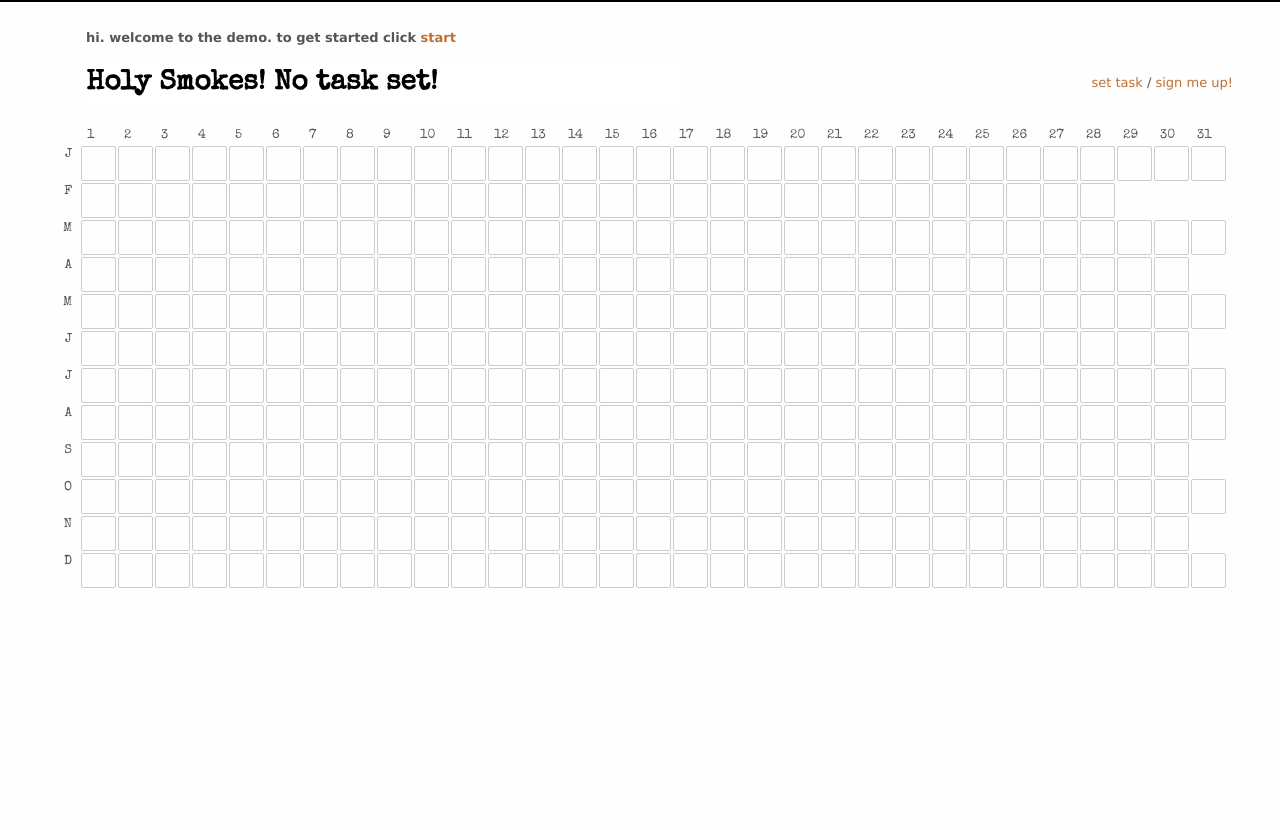
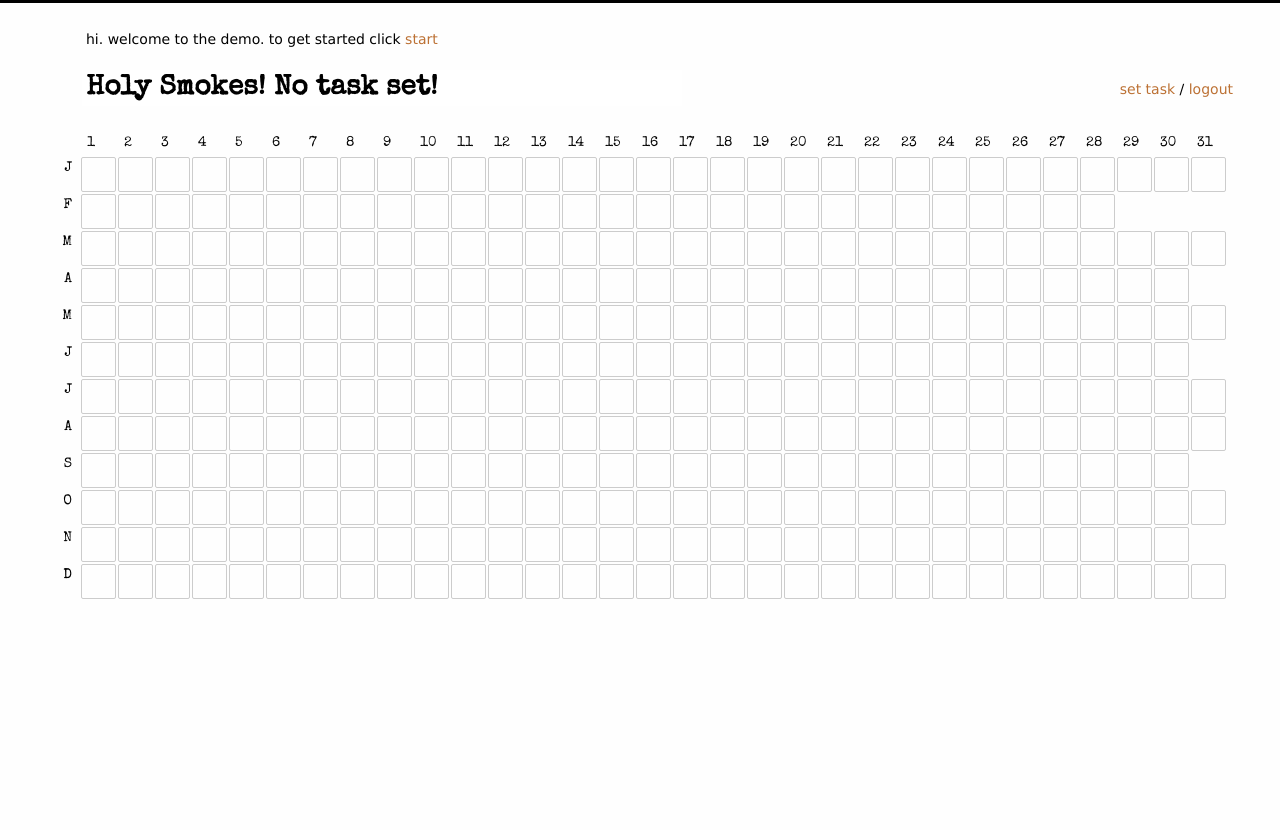
Before and after one commit to vdugar/Seinfeld-Calendar, a Django app: template templates/demo.html in a window 1280 px wide. Run offline with Django 3.2, Linux system fonts and the light colour scheme; the template is opened without the code that fills it, so the values that code supplies are empty; some libraries are stand-ins or nearby versions.

Commit message:
cleaned up css.

```diff
--- a/static/js/demojs.js
+++ b/static/js/demojs.js
@@ -128,7 +128,7 @@ var setDisplay = function(){
 	boxWidth = (quo/32)-4;
 	$('.wrap').width(quo+2);
 	$('.daylabel').width(boxWidth+4);
-	$('.label').width(boxWidth);
+	$('.monthlabel').width(boxWidth);
 	$('.day').width(boxWidth);
 	$('.day').height(boxWidth);
 	$('#title').attr('value', 'Holy Smokes! No task set!');
--- a/static/js/js.js
+++ b/static/js/js.js
@@ -227,7 +227,7 @@ $(document).ready(function(){
 	boxWidth = (quo/32)-4;
 	$('.wrap').width(quo+2);
 	$('.daylabel').width(boxWidth+4);
-	$('.label').width(boxWidth);
+	$('.monthlabel').width(boxWidth);
 	$('.day').width(boxWidth);
 	$('.day').height(boxWidth);
 
--- a/static/style/layout.css
+++ b/static/style/layout.css
@@ -1,16 +1,12 @@
-body {
-	background: url('http://www.primatelabs.ca/assets/img/ui/bg-repeat.gif')  #F3F3F3;
+html,body {
+	background: #fefefe;
+	font: 14px/1.4 'lucida grande',Verdana, sans-serif;
 }
-
-body {
-	font: 14px/1.4 'Lucida Grande',Verdana, sans-serif;
-}
-
-hr {
-	border: 0 #ccc solid;
-	border-top-width: 1px;
-	clear: both;
-	height: 0;
+#cover{
+	width:100%;
+	background-color: #f3f3f3;
+	margin:0;
+	padding:0;
 }
 
 h1 {
@@ -39,9 +35,10 @@ h6 {
 
 h1,h2,h3,h4,h5,h6 {
 	line-height: 100%;
+	padding:0;
+	margin:0;
 }
 
-p,
 dl,
 hr,
 h1,
@@ -59,169 +56,156 @@ fieldset,
 figure {
 	margin-bottom: 20px;
 }
+
+div{margin:0;}
+
 /* `Header
 ----------------------------------------------------------------------------------------------------*/
 
 .header {
+	width: 100%;
 	background: #000;
-	padding: 15px 0 1px 0;
+	padding-top: 15px;
 }
 
 .header h1 {
-	float: left;
-	margin: 0;
+	margin-bottom: 0;
 }
-hr {
-	background: transparent;
-	color: transparent;
-	border-left:  none;
-	border-right: none;
-	border-top:   none;
-	border-bottom: 1px dashed #ccc;
-}
+
 .header h1 a {
 	background: url("../images/logo.png") no-repeat;
 	float: left;
 	height: 50px;
 	overflow: hidden;
-	text-indent: -1500px;
 	width: 250px;
 }
 
-.header nav {
+.nav {
+	text-align:right;
 	float: right;
-	margin: 1px 0 0;
 }
 
-.header li {
-	float: left;
-}
+
+/* ----------- BANNER ------------ */
 
 #banner {
-	background:url('http://www.primatelabs.ca/assets/img/ui/bg-repeat.gif')  #F3F3F3;
 	position: relative;
-	margin: 0;
 	overflow: hidden;
 }
 
-h2 {
+#banner h2 {
 	font-family: 'Special Elite', arial, serif;
-	padding: 40px 0 5px;
-	padding-bottom: 20px;
-	margin: 0;
-	line-height: 110%;
+	padding-top: 40px
 }
 
 #banner p {
+	text-align:justify;
 	color: #333;
-	margin: 0 0 60px;
 }
 
 #banner .image {
 	background: url("../images/seinfeld.png") 100% center no-repeat;
 }
 
+hr {
+	clear: both;
+	border-left:  none;
+	border-right: none;
+	border-top:   none;
+	border-bottom: 1px dashed #ccc;
+}
+
+/* CONTENT
+--------------------------------------------------------------------*/
+
 #content {
-	padding: 50px 0;
+	padding: 20px 0 50px;
 }
 
 #content a {
 	color: #563f6b;
 }
 
-footer {
+/* FOOTER
+--------------------------------------------------------------------*/
+.footer {
 	background: #222;
-	color: #FFF;
+	color: #CCC;
 	padding: 30px 0;
 }
 
-footer a {
-	color: #FFF;
-}
-
-footer a:hover {
-	text-decoration: underline;
-}
-
-footer strong {
-	display: block;
-	font-size: 17px;
-	color: #666;
-	margin: 0 0 10px;
-}
+/* FORMS
+--------------------------------------------------------------------*/
 
 .label{
 	font-size: 11px;
 	color: #ccc;
 }
-.label2{
-	font-family: "Lucida Grande",tahoma,verdana,arial,sans-serif;
-	color: #333;
-	font-size: 12px;
-	width: 105px;
-	padding-right: 3px;
-	text-align: right;
-	vertical-align: middle;
-}
+
 .textinput{
 	padding: 3px;
 	border: 1px solid #BDC7D8;
-	font-family: "Lucida Grande",tahoma,verdana,arial,sans-serif;
 	font-size: 11px;
 	background-color: #eee;
 	border-color: #222;
 	border-width: 1px;
-	margin: 0;
 	width: 100px;
+	margin:0;
 	margin-right:20px;
+}
+
+.submit{
+	margin:0;
+	border: 0;
+	outline: none;
+	color: #333;
+	cursor: pointer;
+	font-size: 11px;
+	font-weight: bold;
+	padding: 3px 4px 3px;
+	text-align: center;
+}
+
+.label2{
+	color: #333;
+	font-size: 12px;
+	padding-right: 5px;
+	text-align: right;
+	vertical-align: middle;
 }
 
 .inputtext2{
 	background-color: #fefefe;
 	padding: 6px;
-	font-size: 16px;
-	width: 210px;
-	border-color: #fefefe;
-	margin-top: 6px;
-}
-
-.submit{
-	border: 0;
-	color: #333;
-	cursor: pointer;
-	display: -moz-inline-box;
-	display: inline-block;
-	font-family: 'Lucida Grande', Tahoma, Verdana, Arial, sans-serif;
-	font-size: 11px;
-	font-weight: bold;
-	margin: 0;
-	outline: none;
-	padding: 2px 4px 2px;
-	white-space: nowrap;
-	-webkit-box-align: center;
-	text-align: center;
+	width: 215px;
+	border: 1px inset #fff;
+	margin: 5px 0;
 }
 
 .submit2{
+	background:	#A1D85A;
 	background: -webkit-gradient(linear, 0% 0%, 0% 100%, from(#A1D85A), to(#6A9832));
 	background: -moz-linear-gradient(100% 100% 90deg, #6A9832, #A1D85A);
-	background: -webkit-gradient(linear, 0% 0%, 0% 100%, from(#A1D85A), to(#6A9832));
 
 	color: white !important;
 	cursor: pointer;
 	font-size: 16px;
 	font-weight: bold;
 	padding: 6px 20px;
+	margin-top: 10px;
+	overflow: visible;
 
-	overflow: visible;
-	display: inline-block;
 	text-decoration: none !important;
 
+	-webkit-border-radius: 5px;
+	-moz-border-radius: 5px;
+	border-radius: 5px;
+
+	border:0;
 
 	-moz-box-shadow: inset 0 1px 1px rgba(255,255,255,0.3), inset 0 -1px 1px rgba(0,0,0,0.3), 0 2px 4px rgba(0,0,0,0.3);
-	-webkit-box-shadow: inset 0 1px 1px rgba(255,255,255,0.3), inset 0 -1px 1px rgba(0,0,0,0.3), 0 2px 4px rgba(0,0,0,0.3);
+	-webkit-box-shadow: inset 0 8px 10px rgba(255,255,255,0.3), inset 0 -2px 1px rgba(0,0,0,0.3), 0 2px 4px rgba(0,0,0,0.3);
 
-	margin-top: 10px;
 }
 
 
@@ -232,3 +216,160 @@ footer strong {
 	padding:0;
 	margin:0;
 }
+
+
+
+.block {
+	background: #000;
+	padding: 1px 0 1px 0;
+	position: fixed;
+	width: 100%;
+	top: 0;
+	min-height:1px;
+	height: 1px;
+}
+
+.wrap{
+	width:1186px;
+	margin: 30px auto;
+}
+
+.row{
+	display:inline-block;
+}
+
+.monthlabel{
+	float:left;
+	text-align: right;
+	padding:0;
+	margin:0;
+}
+
+.day{
+	height: 33px;
+	width: 33px;
+	float:left;
+	border: 1px solid #ccc;
+	margin: 1px;
+}
+
+.monthlabel p, .daylabel p{
+	padding: 0px;
+	margin: 3px;
+	padding-right: 5px;
+	font-family: 'Special Elite', arial, serif;
+}
+
+a{
+	text-decoration: none;
+	color: #BC7134;
+}
+
+a:hover{
+	text-decoration:underline;
+}
+
+.daylabel{
+	float:left;
+	width: 37px;
+}
+
+.editable{
+	cursor:pointer ;
+	border-color: #000;
+}
+
+.highlight{
+	background-color: #db4d4c;
+}
+
+.start{
+	border-color: #0f0;
+}
+.miss{
+	background-color: #4d4d4d;
+}
+
+.day{
+	-webkit-border-radius: 2px;
+	-moz-border-radius: 2px;
+	border-radius: 2px;
+}
+
+.window p{
+	font-size: large;
+	line-height:1.7em;
+}
+
+#mask {
+	position:absolute;
+	left:0;
+	top:0;
+	z-index:9000;
+	display:none;
+}
+
+#dialog2{
+	position:absolute;
+	left:0;
+	top:0;
+	width:440px;
+	height:200px;
+	display:none;
+	z-index:9999;
+	padding:20px;
+	background:url(../images/notice.png) no-repeat 0 0 transparent;
+	width:326px;
+	height:229px;
+	padding:50px 0 20px 25px;
+}
+
+.bar{
+	width: 100%;
+	vertical-align: bottom;
+}
+.menu{
+	text-align:right;
+	position: relative;
+	float: right;
+	padding-top:10px;
+}
+
+#message{
+	margin-left: 35px;
+	font-family: 'Special Elite', arial, serif;
+	display: inline-block;
+	margin-bottom: 25px;
+	min-width: 600px;
+	}
+
+.demo{
+	margin-left: 39px;
+	margin-bottom: 20px;}
+#title{
+
+	border:0px;
+	font-family: 'Special Elite', arial, serif;
+	font-size:28px;
+	font-weight:bold;
+	width: 100%;
+	padding: 4px;
+}
+
+.editing{
+	border: 1px inset rgb(233, 233, 174) !important;
+	padding: 4px;
+	font-size: 22px;
+	font-weight: bold;
+	background-color: rgb(255, 255, 211);
+	margin-bottom: 5px;
+}
+
+.pointable {
+	cursor:hand;
+}
+
+.cancel{
+	background: -webkit-gradient(linear, 0% 0%, 0% 100%, from(#ff3f3f), to(#ff1010));
+	background: -moz-linear-gradient(100% 100% 90deg, #ff1010, #ff3f3f);
+}
--- a/templates/demo.html
+++ b/templates/demo.html
@@ -1,20 +1,21 @@
 <html>
-<head><title>Seinfeld Calendar</title>
+<head><title>Seinfeld Calendar - Demo</title>
 <link rel="stylesheet" href="../static/style/reset.css"/>
-<link rel="stylesheet" href="../static/style/style.css"/>
+<link rel="stylesheet" href="../static/style/layout.css"/>
 <link href='http://fonts.googleapis.com/css?family=Special+Elite' rel='stylesheet' type='text/css'>
 <link rel="shortcut icon" href="../static/images/favicon.png"/>
 <script src="http://code.jquery.com/jquery-1.6.1.min.js"></script>
 <script src="../static/js/demojs.js"></script>
+<script src="../static/js/json2.js"></script>
 </head>
 <body>
-	<div class="header">
-	</div>
+
+	<div class="block"></div>
 	<div class="wrap">
-		<h3 class="demo">hi. welcome to the demo. to get started click <a href='dummy' class="next"> start</a></h3>
 		<div class="bar"/>
+			<p class="demo">hi. welcome to the demo. to get started click <a href='dummy' class="next"> start</a></p>
 			<div id="message">
-				<input type="text" id="title" onclick="toggle_editor()"/>
+				<input type="text" id="title" onclick="toggle_editor()"calose/>
 				<div id="tools" style="display:none;">
 					<input id="save" value="SAVE" tabindex="12" type="submit" onclick="save();">
 					<span>OR</span>
@@ -23,7 +24,7 @@
 			</div>
 			<div class="menu">
 					<a onclick="toggle_editor()" class="pointable">set task</a> /
-					<a href="../signup/">sign me up!</a>
+					<a href="../logout/">logout</a>
 			</div>
 		</div>
 		<div class="clear">
@@ -67,7 +68,7 @@
 		<div class="clear">
 		</div>
 		<div class="row jan">
-			<div class="label "><p>J</p>
+			<div class="monthlabel "><p>J</p>
 			</div>
 			<div class="day 1">
 			</div><div class="day 2">
@@ -104,7 +105,7 @@
 		</div>
 
 		<div class="row feb">
-			<div class="label "><p>F</p>
+			<div class="monthlabel "><p>F</p>
 			</div>
 			<div class="day 1">
 			</div><div class="day 2">
@@ -138,7 +139,7 @@
 		</div>
 
 		<div class="row mar">
-			<div class="label "><p>M</p>
+			<div class="monthlabel "><p>M</p>
 			</div>
 			<div class="day 1">
 			</div><div class="day 2">
@@ -175,7 +176,7 @@
 		</div>
 
 		<div class="row apr">
-			<div class="label "><p>A</p>
+			<div class="monthlabel "><p>A</p>
 			</div>
 			<div class="day 1">
 			</div><div class="day 2">
@@ -213,7 +214,7 @@
 		</div>
 
 		<div class="row may">
-			<div class="label "><p>M</p>
+			<div class="monthlabel "><p>M</p>
 			</div>
 			<div class="day 1">
 			</div><div class="day 2">
@@ -252,7 +253,7 @@
 		</div>
 
 		<div class="row jun">
-			<div class="label "><p>J</p>
+			<div class="monthlabel "><p>J</p>
 			</div>
 			<div class="day 1">
 			</div><div class="day 2">
@@ -290,7 +291,7 @@
 		</div>
 
 		<div class="row jul">
-			<div class="label "><p>J</p>
+			<div class="monthlabel "><p>J</p>
 			</div>
 			<div class="day 1">
 			</div><div class="day 2">
@@ -330,7 +331,7 @@
 
 
 		<div class="row aug">
-			<div class="label "><p>A</p>
+			<div class="monthlabel "><p>A</p>
 			</div>
 			<div class="day 1">
 			</div><div class="day 2">
@@ -371,7 +372,7 @@
 
 
 		<div class="row sep">
-			<div class="label "><p>S</p>
+			<div class="monthlabel "><p>S</p>
 			</div>
 			<div class="day 1">
 			</div><div class="day 2">
@@ -410,7 +411,7 @@
 
 
 		<div class="row oct">
-			<div class="label "><p>O</p>
+			<div class="monthlabel "><p>O</p>
 			</div>
 			<div class="day 1">
 			</div><div class="day 2">
@@ -449,7 +450,7 @@
 		</div>
 
 		<div class="row nov">
-			<div class="label "><p>N</p>
+			<div class="monthlabel "><p>N</p>
 			</div>
 			<div class="day 1">
 			</div><div class="day 2">
@@ -487,7 +488,7 @@
 		</div>
 
 		<div class="row dec">
-			<div class="label "><p>D</p>
+			<div class="monthlabel "><p>D</p>
 			</div>
 			<div class="day 1">
 			</div><div class="day 2">
@@ -529,16 +530,12 @@
 
 	<!-- Start of Sticky Note -->
 		<div id="dialog2" class="window">
-		<br/>
 		<p>
-		I solemnly declare that </p>
-		<input type="button" value="i have completed my task for today!" class="submit2 close"/>
-		<input type="button" value="i have been upto no good today!" class="submit2 cancel"/>
+		I solemnly declare that</p><br/>
+		<input type="button" value="I'm done for today!" class="submit2 close"/>
+		<input type="button" value="I have been upto no good today!" class="submit2 cancel"/>
 		</div>
 	<!-- End of Sticky Note -->
-
-
-
 	<!-- Mask to cover the whole screen -->
 	 <div id="mask"></div>
 
```
Also changed, not shown: templates/index.html (+16 -20 lines), templates/registration/login.html (+19 -37 lines).
